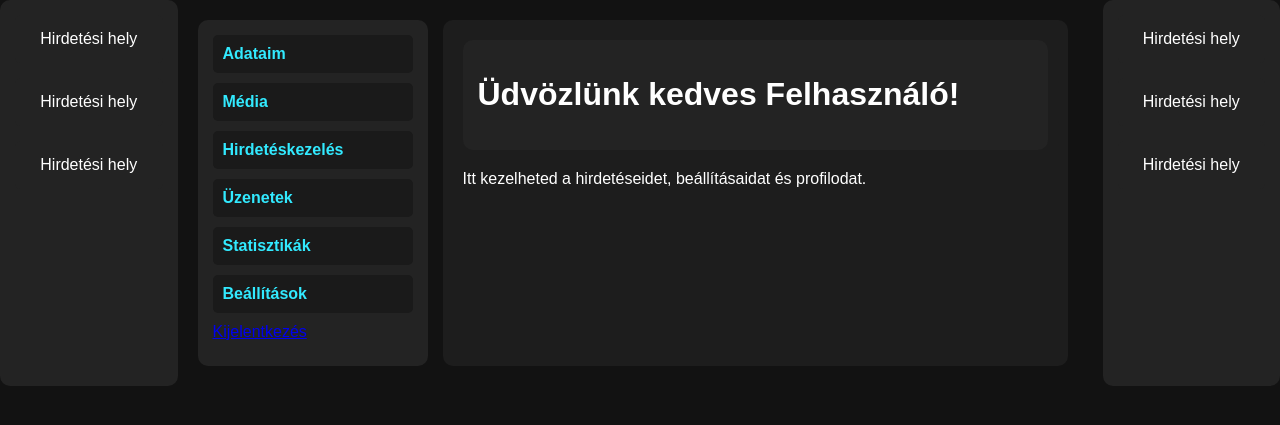
After one commit to xtrade1002/sexxxtra, a PHP site: page /sexxxtra/pages/users_admin/users_dashboard.php in a window 1280 px wide. The commit adds this page. Shown: the top 425 px of the page. Run offline with PHP 8.4, Linux system fonts and the light colour scheme.

Commit message:
Add files via upload

```diff
--- a/assets/css/style.css
+++ b/assets/css/style.css
@@ -16,6 +16,7 @@ button {
     font-size: 16px;
     cursor: pointer;
     border-radius: 5px;
+
 }
 
 /* 🔹 Gomb hover effekt */
--- /dev/null
+++ b/assets/css/users_dashboard.css
@@ -0,0 +1,123 @@
+/* Alapbeállítások */
+body {
+    font-family: Arial, sans-serif;
+    background-color: #121212;
+    color: white;
+    margin: 0;
+    padding: 0;
+    display: flex;
+    justify-content: center;
+}
+
+/* Dashboard elrendezés */
+.dashboard-wrapper {
+    display: flex;
+    justify-content: space-between;
+    width: 1200px;
+    margin: auto;
+    padding: 20px;
+}
+
+/* Oldalsó hirdetések */
+.banners {
+    width: 200px;
+    display: flex;
+    flex-direction: column;
+    gap: 15px;
+}
+
+.banner-ad {
+    background-color: #232323;
+    color: white;
+    text-align: center;
+    padding: 15px;
+    border-radius: 5px;
+}
+
+/* Bal oldali menü */
+.sidebar {
+    width: 200px;
+    background-color: #232323;
+    padding: 15px;
+    border-radius: 10px;
+}
+
+/* Menü elemek */
+.menu-item {
+    margin-bottom: 10px;
+}
+
+.menu-toggle {
+    width: 100%;
+    padding: 10px;
+    background-color: #1a1a1a;
+    color: #32eaff;
+    border: none;
+    cursor: pointer;
+    text-align: left;
+    font-size: 16px;
+    border-radius: 5px;
+    font-weight: 800;
+}
+
+.menu-toggle:hover {
+    color:#ff219e !important;
+}
+
+/* Almenü */
+.submenu {
+    display: none;
+    padding-left: 15px;
+}
+
+.submenu a {
+    display: block;
+    padding: 8px;
+    text-decoration: none;
+    color: white;
+    font-size: 14px;
+}
+
+.submenu a:hover {
+    color: #ff219e;
+}
+
+/* Aktív menü megjelenítés */
+.submenu.active {
+    display: block;
+}
+
+/* Dashboard tartalom */
+.dashboard-content {
+    flex-grow: 1;
+    background-color: #1D1D1D;
+    padding: 20px;
+    margin: 0 15px;
+    border-radius: 10px;
+}
+
+/* Felső fejléc */
+.dashboard-header {
+    display: flex;
+    justify-content: space-between;
+    align-items: center;
+    background-color: #232323;
+    padding: 15px;
+    border-radius: 10px;
+    margin-bottom: 20px;
+}
+
+/* Értesítési ikon */
+.notifications {
+    position: relative;
+    font-size: 20px;
+    cursor: pointer;
+}
+
+.notifications i {
+    color: #ff219e;
+}
+
+.notifications i:hover {
+    color: #32eaff;
+}
--- /dev/null
+++ b/pages/users_admin/users_dashboard.php
@@ -0,0 +1,102 @@
+<?php
+session_start();
+require __DIR__ . '/../../config.php';
+
+?>
+
+<!DOCTYPE html>
+<html lang="hu">
+<head>
+    <meta charset="UTF-8">
+    <meta name="viewport" content="width=device-width, initial-scale=1.0">
+    <title>Felhasználói Dashboard</title>
+    <link rel="stylesheet" href="../../assets/css/style.css">
+    <link rel="stylesheet" href="../../assets/css/users_dashboard.css">
+</head>
+<body>
+
+    <!-- Bal oldali hirdetések (KÜLÖN A DASHBOARDTÓL) -->
+    <aside class="sidebar banners left-banners">
+        <div class="banner-ad">Hirdetési hely</div>
+        <div class="banner-ad">Hirdetési hely</div>
+        <div class="banner-ad">Hirdetési hely</div>
+    </aside>
+
+    <div class="dashboard-wrapper">
+        <!-- Bal oldali menü -->
+        <aside class="sidebar">
+            <div class="menu-item">
+                <button class="menu-toggle">Adataim</button>
+                <div class="submenu">
+                    <a href="#">Alapadatok</a>
+                    <a href="#">Szolgáltatások</a>
+                    <a href="#">Elérhetőség</a>
+                    <a href="#">Magamról</a>
+                </div>
+            </div>
+            <div class="menu-item">
+                <button class="menu-toggle">Média</button>
+                <div class="submenu">
+                    <a href="#">Képek</a>
+                    <a href="#">Videók</a>
+                    <a href="#">Archívum</a>
+                </div>
+            </div>
+            <div class="menu-item">
+                <button class="menu-toggle">Hirdetéskezelés</button>
+                <div class="submenu">
+                    <a href="#">Hirdetés feladása</a>
+                    <a href="#">Aktív hirdetések</a>
+                </div>
+            </div>
+            <div class="menu-item">
+                <button class="menu-toggle">Üzenetek</button>
+            </div>
+            <div class="menu-item">
+                <button class="menu-toggle">Statisztikák</button>
+            </div>
+            <div class="menu-item">
+                <button class="menu-toggle">Beállítások</button>
+                <div class="submenu">
+                    <a href="#">Email cím</a>
+                    <a href="#">Jelszómódosítás</a>
+                    <a href="#">Számlázási adatok</a>
+                    <a href="#">Inaktiválás</a>
+                    <a href="#">Profilom törlése</a>
+                </div>
+            </div>
+            <div class="menu-item">
+                <a href="#">Kijelentkezés</a>
+            </div>
+        </aside>
+
+        <!-- Fő tartalom -->
+        <main class="dashboard-content">
+            <div class="dashboard-header">
+                <h1>Üdvözlünk kedves <span id="username">Felhasználó</span>!</h1>
+                <div class="notifications">
+                    <i class="fa fa-bell"></i>
+                </div>
+            </div>
+            <p>Itt kezelheted a hirdetéseidet, beállításaidat és profilodat.</p>
+        </main>
+    </div>
+
+    <!-- Jobb oldali hirdetések (KÜLÖN A DASHBOARDTÓL) -->
+    <aside class="sidebar banners right-banners">
+        <div class="banner-ad">Hirdetési hely</div>
+        <div class="banner-ad">Hirdetési hely</div>
+        <div class="banner-ad">Hirdetési hely</div>
+    </aside>
+
+    <script>
+        document.querySelectorAll('.menu-toggle').forEach(button => {
+            button.addEventListener('click', () => {
+                const submenu = button.nextElementSibling;
+                if (submenu) submenu.classList.toggle('active');
+            });
+        });
+    </script>
+
+</body>
+</html>
```
Also changed, not shown: assets/css/header.css (+30 -11 lines), includes/header.php (+15 -11 lines).
